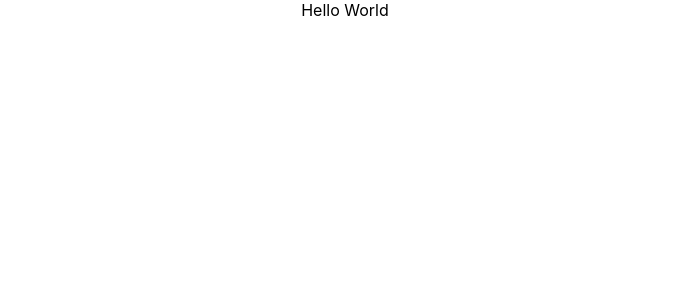
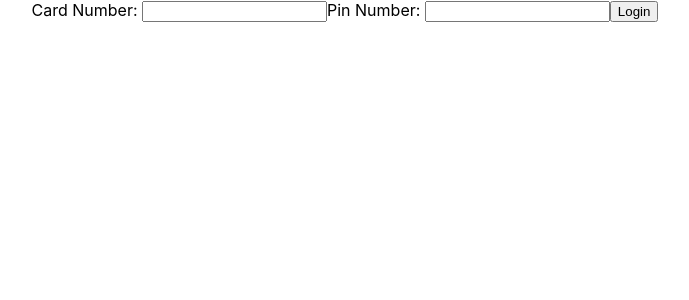
Before and after one commit to gonzalezsoriano777/ATMCardSystem, a React (Create React App) app in the folder atm-client/: page / in a window 1280 px wide. Shown: the top 300 px of the page, without its empty margins (295-984 px from the left). Built offline with nearby package versions, Linux system fonts and the light colour scheme.

Commit message:
Working with the client side, making it possible to login and redirect you to where your able to have options to choose from once entering your card number and pin number

```diff
--- a/atm-client/package.json
+++ b/atm-client/package.json
@@ -6,12 +6,13 @@
     "@testing-library/jest-dom": "^4.2.4",
     "@testing-library/react": "^9.5.0",
     "@testing-library/user-event": "^7.2.1",
+    "axios": "^0.19.2",
     "react": "^16.13.1",
     "react-dom": "^16.13.1",
     "react-scripts": "3.4.1"
   },
   "scripts": {
-    "start": "react-scripts start",
+    "start": "SET PORT=4200 && react-scripts start",
     "build": "react-scripts build",
     "test": "react-scripts test",
     "eject": "react-scripts eject"
--- a/atm-client/public/index.html
+++ b/atm-client/public/index.html
@@ -1,14 +1,12 @@
 <!DOCTYPE html>
 <html lang="en">
+
 <head>
   <meta charset="utf-8" />
   <link rel="icon" href="%PUBLIC_URL%/favicon.ico" />
   <meta name="viewport" content="width=device-width, initial-scale=1" />
   <meta name="theme-color" content="#000000" />
-    <meta
-      name="description"
-      content="Web site created using create-react-app"
-    />
+  <meta name="description" content="Web site created using create-react-app" />
   <link rel="apple-touch-icon" href="%PUBLIC_URL%/logo192.png" />
   <!--
       manifest.json provides metadata used when your web app is installed on a
@@ -24,8 +22,9 @@
       work correctly both with client-side routing and a non-root public URL.
       Learn how to configure a non-root public URL by running `npm run build`.
     -->
-    <title>React App</title>
+  <title>ATM Card Management System</title>
 </head>
+
 <body>
   <noscript>You need to enable JavaScript to run this app.</noscript>
   <div id="root"></div>
@@ -40,4 +39,5 @@
       To create a production bundle, use `npm run build` or `yarn build`.
     -->
 </body>
+
 </html>
--- a/atm-client/src/App.js
+++ b/atm-client/src/App.js
@@ -1,12 +1,13 @@
 import React, { Component } from 'react';
 import logo from './logo.svg';
 import './App.css';
+import AtmApp from './components/atm/AtmApp';
 
 class App extends Component {
   render() {
     return (
       <div className="App">
-        Hello World
+        <AtmApp />
       </div>
     )
   }
--- /dev/null
+++ b/atm-client/src/components/atm/AtmApp.jsx
@@ -0,0 +1,48 @@
+import React, { Component } from 'react';
+
+class AtmApp extends Component {
+  render() {
+    return (
+      <div>
+        <LoginComponent />
+      </div>
+    )
+  }
+}
+
+class LoginComponent extends Component {
+
+  constructor(props) {
+    super(props)
+    this.state = {
+      CardNumber: '',
+      PinNumber: ''
+    }
+
+    this.handleCardNumberChange = this.
+      handleCardNumberChange.bind(this);
+
+  }
+
+  handleCardNumberChange(event) {
+    console.log(event.target.value);
+    this.setState({ CardNumber: event.target.value })
+  }
+
+  handlePinNumberChange(event) {
+    console.log(event.target.value);
+    this.setState({ PinNumber: event.target.value })
+  }
+
+  render() {
+    return (
+      <div>
+        Card Number: <input type="text" name="CardNumber" value={this.state.CardNumber} onChange={this.handleCardNumberChange} />
+          Pin Number: <input type="text" name="PinNumber" value={this.state.PinNumber} onChange={this.handlePinNumberChange} />
+        <button>Login</button>
+      </div>
+    )
+  }
+}
+
+export default AtmApp;
```
Also changed, not shown: atm-client/src/api/todo/HelloWorldService.js (added, +12 -0 lines), 1 other file (tests, documents, lock files or other folders). Lines whose indentation alone changed are shown as unchanged.
